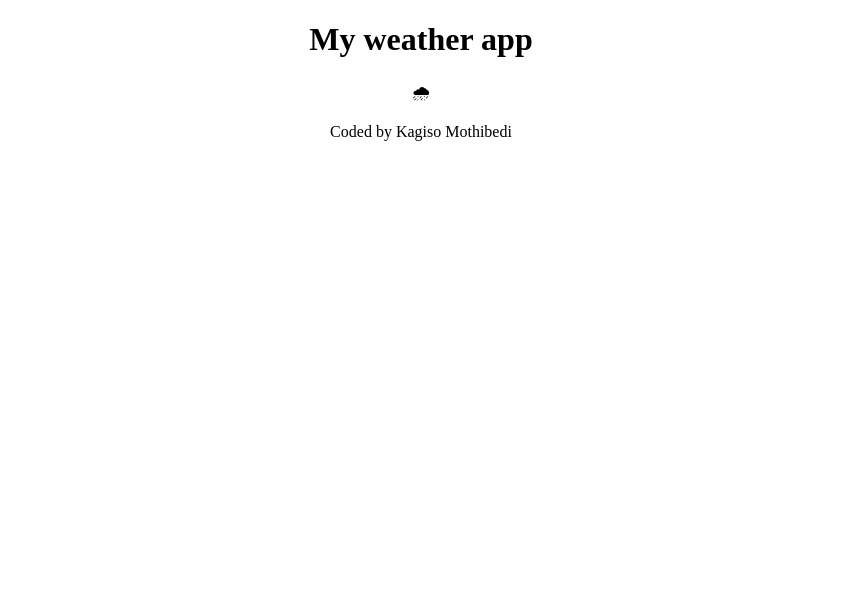
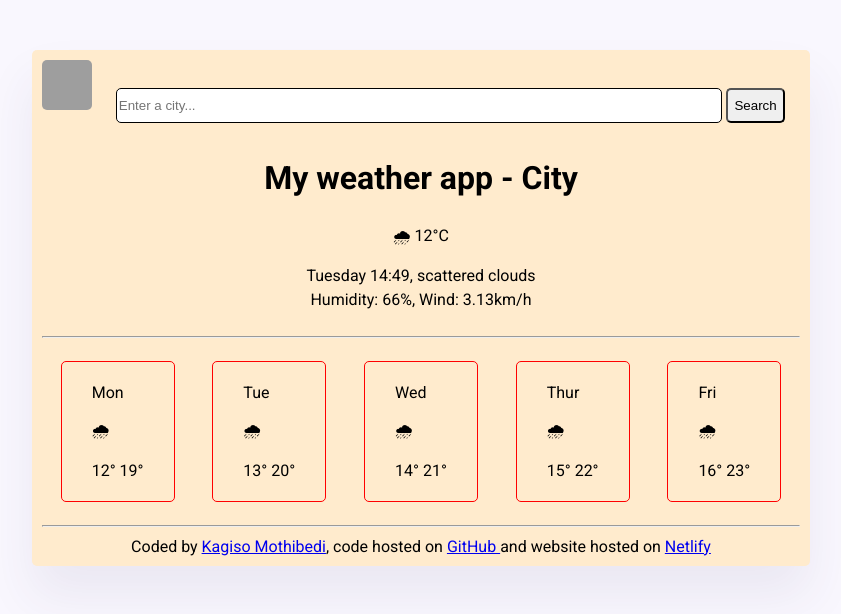
Before and after one commit to KagisoMothibedi/My-SheCodes-Weather-App, a plain HTML site: page index.html in a window 1280 px wide. Shown: the whole page, without its empty margins (219-1060 px from the left). Drawn offline with Linux system fonts and the light colour scheme; grey boxes are pictures that could not be loaded; a web font is replaced by a local one.

Commit message:
Styled and added elements into HTML

```diff
--- a/index.html
+++ b/index.html
@@ -4,11 +4,110 @@
     <meta charset="UTF-8" />
     <meta name="viewport" content="width=device-width, initial-scale=1.0" />
     <link rel="stylesheet" href="styles.css" />
+    <link rel="preconnect" href="https://fonts.googleapis.com" />
+    <link rel="preconnect" href="https://fonts.gstatic.com" crossorigin />
+    <link
+      href="https://fonts.googleapis.com/css2?family=IBM+Plex+Sans:ital,wght@0,100;0,200;0,300;0,400;0,500;0,600;0,700;1,100;1,200;1,300;1,400;1,500;1,600;1,700&family=Nunito:ital,wght@0,200..1000;1,200..1000&family=Ojuju:wght@200..800&family=Roboto:ital,wght@0,100;0,300;0,400;0,500;0,700;0,900;1,100;1,300;1,400;1,500;1,700;1,900&family=Viaoda+Libre&display=swap"
+      rel="stylesheet"
+    />
     <title>Weather App</title>
   </head>
   <body>
-    <h1>My weather app</h1>
-    <p>🌧</p>
-    <footer>Coded by Kagiso Mothibedi</footer>
+    <!-- src="C:\Users\mothibedik\Desktop\Code\TechApp\src\assets\btc2.jpg" -->
+    <div class="appContainer">
+      <div class="header">
+        <header>
+          <img
+            src="https://asset.brandfetch.io/idhHl6SuQh/idW5RcNcBL.png"
+            style="height: 50px; width: 50px"
+            class="logo"
+          />
+          <form>
+            <input
+              type="search"
+              placeholder="Enter a city..."
+              name="weather-text-btn"
+              id="weather-text-input"
+              class="weather-text-input"
+              required
+            />
+            <input
+              type="submit"
+              value="Search"
+              id="weather-text-btn"
+              class="weather-text-btn"
+            />
+          </form>
+        </header>
+      </div>
+
+      <main>
+        <div class="container">
+          <div>
+            <h1>My weather app - City</h1>
+            <div>🌧 12°C</div>
+            <p class="date">
+              Tuesday 14:49, scattered clouds
+              <br />
+              Humidity: 66%, Wind: 3.13km/h
+            </p>
+          </div>
+        </div>
+      </main>
+
+      <hr />
+      <div class="dayContainer">
+        <div class="day1">
+          <p>Mon</p>
+          🌧
+          <p>12° 19°</p>
+        </div>
+
+        <div class="day2">
+          <p>Tue</p>
+          🌧
+          <p>13° 20°</p>
+        </div>
+
+        <div class="day3">
+          <p>Wed</p>
+          🌧
+          <p>14° 21°</p>
+        </div>
+
+        <div class="day4">
+          <p>Thur</p>
+          🌧
+          <p>15° 22°</p>
+        </div>
+
+        <div class="day5">
+          <p>Fri</p>
+          🌧
+          <p>16° 23°</p>
+        </div>
+      </div>
+
+      <hr />
+
+      <footer>
+        Coded by
+        <a href="https://github.com/KagisoMothibedi" target="_blank"
+          >Kagiso Mothibedi</a
+        >, code hosted on
+        <a
+          href="https://github.com/KagisoMothibedi/My-SheCodes-Weather-App"
+          target="_blank"
+          >GitHub
+        </a>
+        and website hosted on
+        <a
+          href="https://shecodes-weather-app-kagiso.netlify.app/"
+          target="_blank"
+        >
+          Netlify
+        </a>
+      </footer>
+    </div>
   </body>
 </html>
--- a/styles.css
+++ b/styles.css
@@ -1,10 +1,72 @@
+html {
+  background-color: #f9f7fe;
+  font-family: "Roboto", sans-serif;
+}
+
+.appContainer {
+  width: 60%;
+  height: 80%;
+  background-color: blanchedalmond;
+  margin: 50px auto;
+  border-radius: 5px;
+  justify-content: center;
+  padding: 10px;
+  box-shadow: 0 30px 50px rgba(65, 50, 100, 0.08);
+  /* display: flex;
+  flex-direction: column; */
+}
+.header {
+  /* background-color: red; */
+  display: flex;
+  flex-direction: column;
+  justify-content: start;
+}
+
+.logo {
+  border-radius: 5px;
+}
+form {
+  display: inline;
+  margin-left: 20px;
+}
+#weather-text-input {
+  width: 80%;
+  height: 35px;
+  border-radius: 5px;
+  border: 1px solid;
+}
+.weather-text-btn {
+  border-radius: 5px;
+  height: 35px;
+}
+
 h1 {
   text-align: center;
 }
-p {
+.container {
+  display: flex;
+  justify-content: center;
   text-align: center;
+  line-height: 1.5;
+  margin-top: 10px;
 }
+.dayContainer {
+  display: flex;
+  flex-direction: row;
+  justify-content: space-around;
+}
+
+.dayContainer div {
+  border: 1px solid red;
+  border-radius: 5px;
+  padding: 5px 30px;
+  margin: 15px 0;
+}
+/* p {
+  text-align: center;
+} */
 
 footer {
   text-align: center;
+  margin-top: 10px;
 }
```
